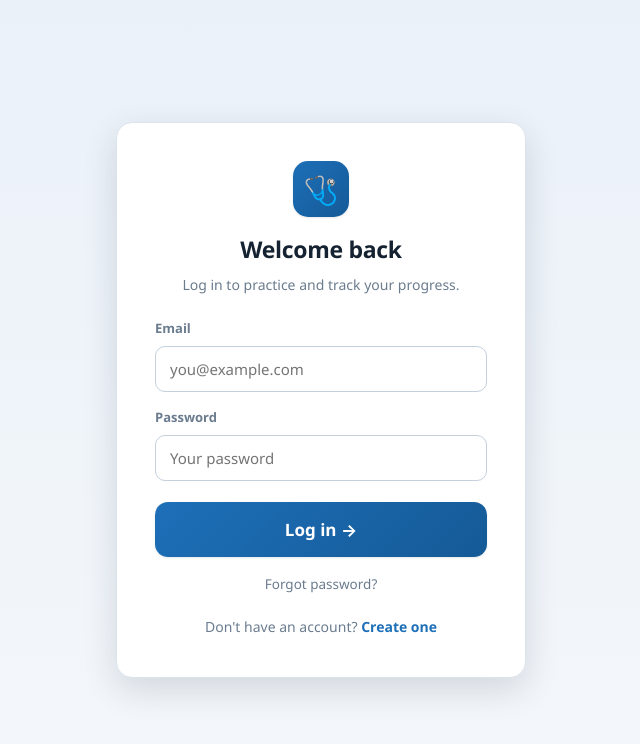
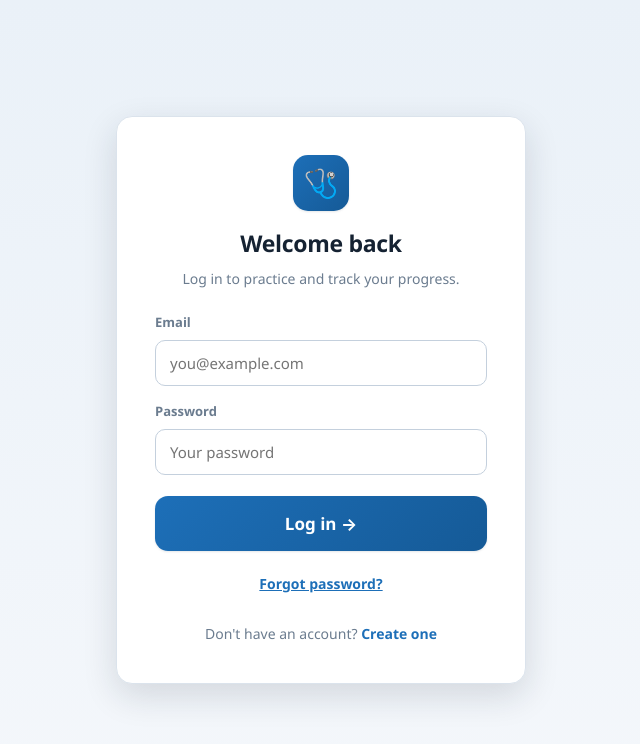
Before and after one commit to rajkholwal25/Ravina_CRE, a Flask app: page /login in a window 1280 px wide. Shown: the top 744 px of the page, without its empty margins (319-959 px from the left). Run offline with Flask 3, Linux system fonts and the light colour scheme; some libraries are stand-ins or nearby versions.

Commit message:
Make Forgot-password link prominent + keep-alive every 8 min
- Style the forgot link as a clear underlined brand-colored link with a
  larger tap target (was grey plain text, looked un-clickable).
- Keep-alive workflow pings /healthz every 8 minutes; defaults to the live
  Render URL when RENDER_URL variable is unset.

Co-Authored-By: Claude Opus 4.8 (1M context) <noreply@anthropic.com>

```diff
--- a/static/style.css
+++ b/static/style.css
@@ -321,9 +321,10 @@ button{font-family:inherit; cursor:pointer; border:none; border-radius:11px; tra
 .site-footer .heart{color:#e5484d; animation:beat 1.4s ease-in-out infinite; display:inline-block}
 @keyframes beat{0%,100%{transform:scale(1)}15%{transform:scale(1.25)}30%{transform:scale(1)}}
 
-.auth-forgot{margin:14px 0 0; text-align:center}
-.auth-forgot a{color:var(--muted); font-size:13.5px; text-decoration:none}
-.auth-forgot a:hover{color:var(--brand); text-decoration:underline}
+.auth-forgot{margin:14px 0 2px; text-align:center}
+.auth-forgot a{color:var(--brand); font-size:14px; font-weight:700;
+  text-decoration:underline; display:inline-block; padding:8px 12px; border-radius:8px}
+.auth-forgot a:hover{background:var(--brand-tint)}
 
 /* ---------- history clickable + detail ---------- */
 .hinfo.clickable{cursor:pointer; border-radius:8px; transition:background .12s; padding:2px 4px; margin:-2px -4px}
```
Also changed, not shown: .github/workflows/keepalive.yml.
